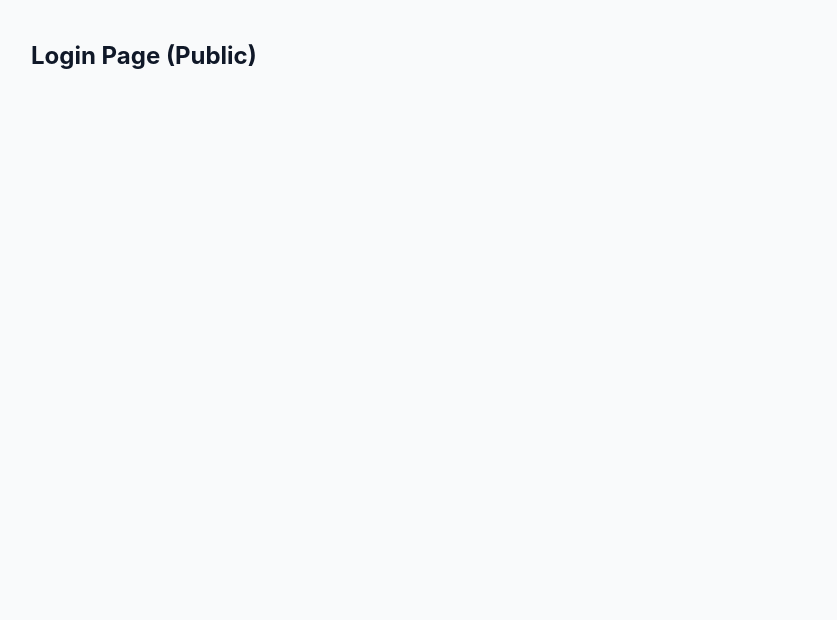
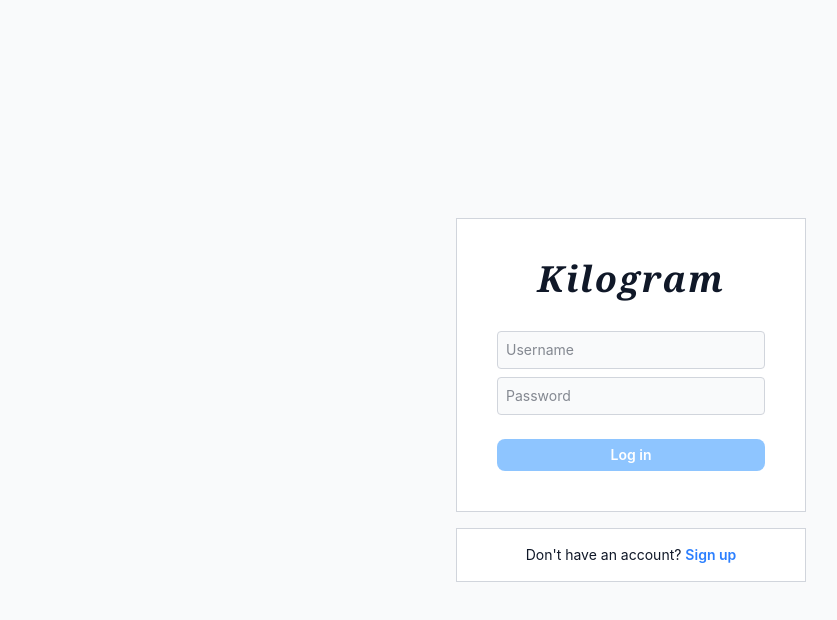
Before and after one commit to Quocker20/kilogram-social-app, a React (Vite) app in the folder frontend/: page /login in a window 1280 px wide. Shown: the top 620 px of the page, without its empty margins (9-846 px from the left). Built offline with nearby package versions, Linux system fonts and the light colour scheme; no server answers.

Commit message:
MVP: Login page, api

```diff
--- a/frontend/src/App.tsx
+++ b/frontend/src/App.tsx
@@ -3,29 +3,63 @@ import { QueryClientProvider } from '@tanstack/react-query';
 import { queryClient } from './lib/react-query';
 import { ProtectedRoute } from './routes/ProtectedRoute';
 import { PublicRoute } from './routes/PublicRoute';
+import { useAuthStore } from './store/authStore';
+import Login from './pages/Login';
 
-// Temporary placeholders for Phase 1 verification
-const Home = () => <div className="p-10 text-2xl font-bold">Home Page (Protected)</div>;
-const Login = () => <div className="p-10 text-2xl font-bold">Login Page (Public)</div>;
-const Register = () => <div className="p-10 text-2xl font-bold">Register Page (Public)</div>;
+/**
+ * Temporary Home component to verify authentication state and logout logic.
+ */
+const Home = () => {
+  const user = useAuthStore((state) => state.user);
+  const logout = useAuthStore((state) => state.logout);
+
+  return (
+    <div className="flex min-h-screen flex-col items-center justify-center bg-gray-50 p-4">
+      <div className="w-full max-w-md border border-gray-300 bg-white p-8 text-center shadow-sm">
+        <h2 className="mb-2 text-2xl font-bold text-gray-900">
+          Welcome to Kilogram, {user?.displayName}!
+        </h2>
+        <p className="mb-6 text-sm text-gray-600">
+          Logged in as <span className="font-semibold">@{user?.username}</span>
+        </p>
+
+        <button
+          onClick={() => logout()}
+          className="w-full rounded-md bg-red-500 py-2 text-sm font-semibold text-white transition-colors hover:bg-red-600"
+        >
+          Log Out
+        </button>
+      </div>
+    </div>
+  );
+};
+
+/**
+ * Temporary Register placeholder for Phase 2.
+ */
+const Register = () => (
+  <div className="flex min-h-screen items-center justify-center font-bold">
+    Register Page (Coming Soon)
+  </div>
+);
 
 export default function App() {
   return (
     <QueryClientProvider client={queryClient}>
       <BrowserRouter>
         <Routes>
-          {/* Public Routes: Only accessible when NOT logged in */}
+          {/* Public Routes: Accessible only when unauthorized */}
           <Route element={<PublicRoute />}>
             <Route path="/login" element={<Login />} />
             <Route path="/register" element={<Register />} />
           </Route>
 
-          {/* Protected Routes: Only accessible when logged in */}
+          {/* Protected Routes: Accessible only when authorized */}
           <Route element={<ProtectedRoute />}>
             <Route path="/" element={<Home />} />
           </Route>
 
-          {/* Fallback Route */}
+          {/* Fallback: Redirect to home or login based on auth state */}
           <Route path="*" element={<Navigate to="/" replace />} />
         </Routes>
       </BrowserRouter>
--- /dev/null
+++ b/frontend/src/features/auth/api/auth.ts
@@ -0,0 +1,10 @@
+import { apiClient } from '../../../lib/axios';
+import type { LoginRequest, AuthResponse } from '../types';
+
+/**
+ * Authenticates a user and returns their profile along with the JWT token.
+ */
+export const loginUser = async (credentials: LoginRequest): Promise<AuthResponse> => {
+  const response = await apiClient.post<AuthResponse>('/users/login', credentials);
+  return response.data;
+};
--- /dev/null
+++ b/frontend/src/features/auth/types.ts
@@ -0,0 +1,16 @@
+export interface User {
+  id: string;
+  username: string;
+  displayName: string;
+  avatarUrl: string | null;
+}
+
+export interface LoginRequest {
+  username: string;
+  password: string;
+}
+
+export interface AuthResponse {
+  accessToken: string;
+  user: User;
+}
--- a/frontend/src/lib/axios.ts
+++ b/frontend/src/lib/axios.ts
@@ -27,7 +27,7 @@ apiClient.interceptors.response.use(
   (error) => {
     if (error.response?.status === 401) {
       useAuthStore.getState().logout();
-      window.location.href = '/login';
+      window.location.replace('/login');
     }
     return Promise.reject(error);
   }
--- /dev/null
+++ b/frontend/src/pages/Login.tsx
@@ -0,0 +1,128 @@
+import React, { useState } from 'react';
+import { useNavigate, Link } from 'react-router-dom';
+import { Eye, EyeOff, Loader2 } from 'lucide-react';
+import { loginUser } from '../features/auth/api/auth';
+import { useAuthStore } from '../store/authStore';
+import { isAxiosError } from 'axios';
+
+export default function Login() {
+  const navigate = useNavigate();
+  const setAuth = useAuthStore((state) => state.setAuth);
+
+  const [username, setUsername] = useState('');
+  const [password, setPassword] = useState('');
+  const [showPassword, setShowPassword] = useState(false);
+  const [isLoading, setIsLoading] = useState(false);
+  const [error, setError] = useState('');
+
+  const isFormValid = username.trim().length > 0 && password.length > 0;
+
+  const handleLogin = async (e: React.FormEvent) => {
+    e.preventDefault();
+    setError('');
+    setIsLoading(true);
+
+    try {
+      const response = await loginUser({ username, password });
+
+      // Save to global state (Zustand)
+      setAuth(response.user, response.accessToken);
+
+      // Navigate to home page safely
+      navigate('/', { replace: true });
+    } catch (err) {
+      // Use Axios Type Guard to help TypeScript infer the 'err' type
+      if (isAxiosError(err)) {
+        if (err.response?.status === 401 || err.response?.status === 400) {
+          setError('Sorry, your password was incorrect. Please double-check your password.');
+        } else {
+          setError('A network error occurred. Please try again later.');
+        }
+      } else {
+        // Handle non-API errors (e.g., internal code logic issues)
+        setError('An unexpected error occurred. Please try again.');
+      }
+    } finally {
+      setIsLoading(false);
+    }
+  };
+
+  return (
+    <div className="flex min-h-screen flex-col items-center justify-center bg-gray-50 py-12 sm:px-6 lg:px-8">
+      {/* Main Login Card */}
+      <div className="w-full max-w-[350px] bg-white border border-gray-300 px-10 py-10">
+
+        {/* App Logo/Title */}
+        <div className="mb-8 text-center">
+          <h1 className="font-serif text-4xl font-bold italic tracking-wider text-gray-900">
+            Kilogram
+          </h1>
+        </div>
+
+        {/* Login Form */}
+        <form onSubmit={handleLogin} className="flex flex-col space-y-2">
+
+          <div className="relative">
+            <input
+              type="text"
+              placeholder="Username"
+              value={username}
+              onChange={(e) => setUsername(e.target.value)}
+              className="w-full rounded-sm border border-gray-300 bg-gray-50 px-2 pt-2 pb-2 text-sm focus:border-gray-400 focus:outline-none focus:ring-0"
+              required
+              disabled={isLoading}
+            />
+          </div>
+
+          <div className="relative">
+            <input
+              type={showPassword ? 'text' : 'password'}
+              placeholder="Password"
+              value={password}
+              onChange={(e) => setPassword(e.target.value)}
+              className="w-full rounded-sm border border-gray-300 bg-gray-50 px-2 pt-2 pb-2 text-sm focus:border-gray-400 focus:outline-none focus:ring-0 pr-10"
+              required
+              disabled={isLoading}
+            />
+            {password && (
+              <button
+                type="button"
+                onClick={() => setShowPassword(!showPassword)}
+                className="absolute right-2 top-1/2 -translate-y-1/2 text-sm font-semibold text-gray-600 hover:text-gray-400"
+              >
+                {showPassword ? <EyeOff size={18} strokeWidth={1.5} /> : <Eye size={18} strokeWidth={1.5} />}
+              </button>
+            )}
+          </div>
+
+          {/* Submit Button */}
+          <button
+            type="submit"
+            disabled={!isFormValid || isLoading}
+            className={`mt-4 flex w-full items-center justify-center rounded-lg py-1.5 text-sm font-semibold text-white transition-colors
+              ${isFormValid && !isLoading ? 'bg-blue-500 hover:bg-blue-600' : 'bg-blue-300 cursor-not-allowed'}`}
+          >
+            {isLoading ? <Loader2 size={20} className="animate-spin" /> : 'Log in'}
+          </button>
+
+          {/* Error Message */}
+          {error && (
+            <p className="mt-4 text-center text-sm text-red-500">
+              {error}
+            </p>
+          )}
+        </form>
+      </div>
+
+      {/* Redirect to Register Card */}
+      <div className="mt-4 w-full max-w-[350px] bg-white border border-gray-300 py-4 text-center">
+        <p className="text-sm text-gray-900">
+          Don't have an account?{' '}
+          <Link to="/register" className="font-semibold text-blue-500 hover:text-blue-700">
+            Sign up
+          </Link>
+        </p>
+      </div>
+    </div>
+  );
+}
```
Also changed, not shown: 2 other files (tests, documents, lock files or other folders).
